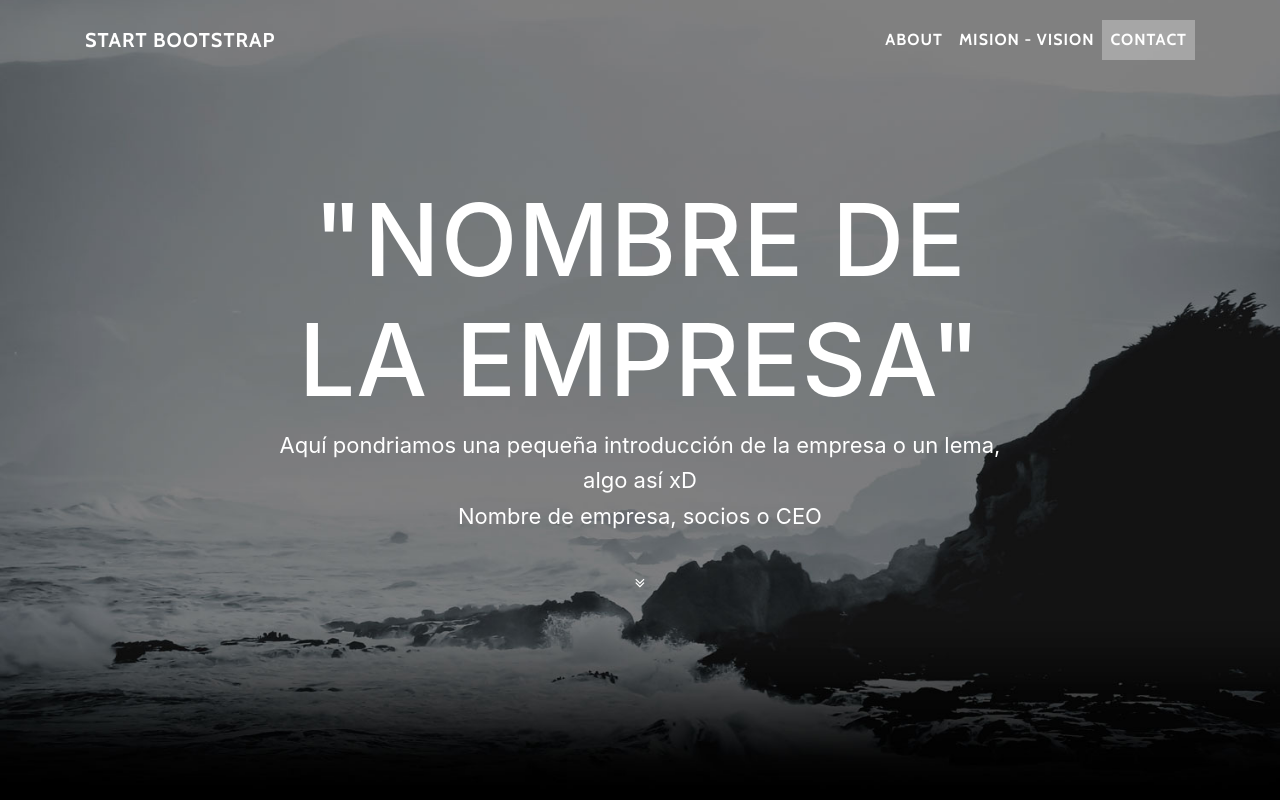
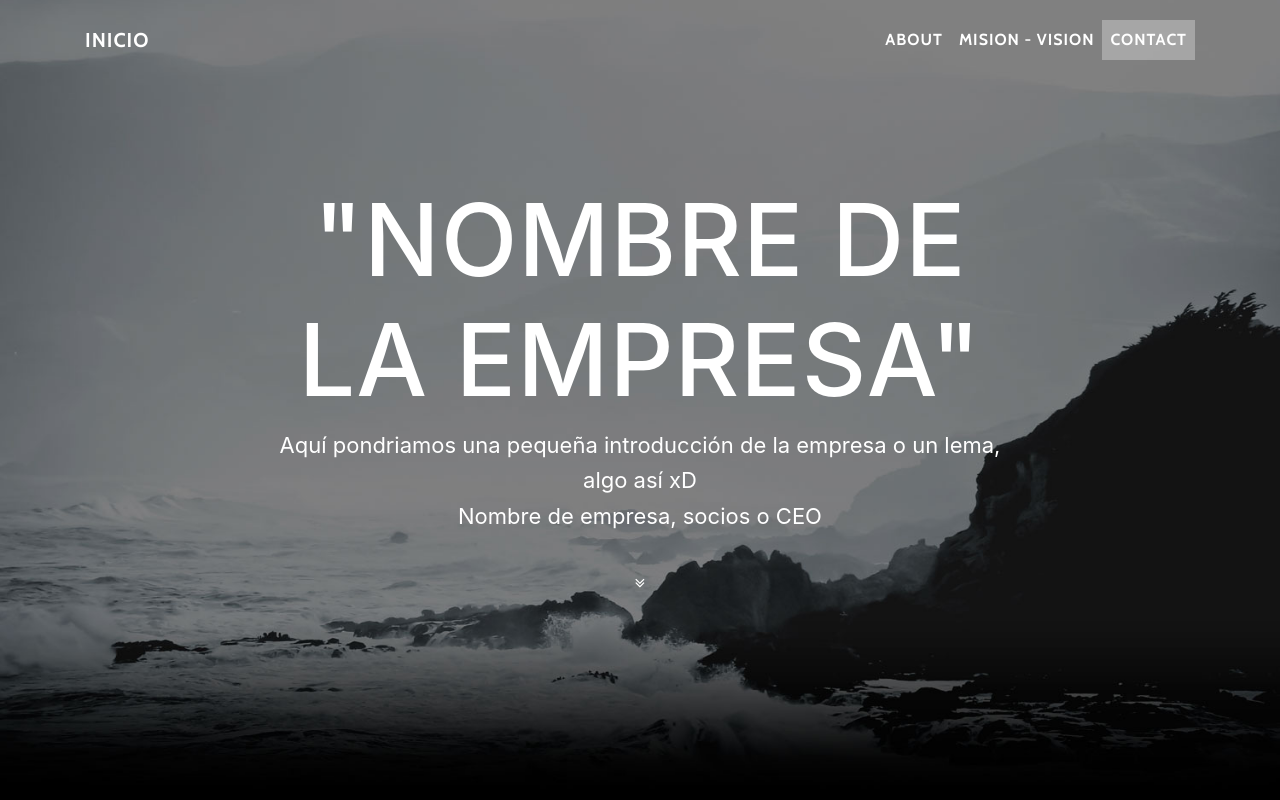
Before and after one commit to jairoandresg32/Page-Web-Example, a website with bundled scripts: page index.html in a window 1280 px wide. Shown: the top 800 px of the page. Built offline with nearby package versions, Linux system fonts and the light colour scheme.

Commit message:
Update index.html

```diff
--- a/index.html
+++ b/index.html
@@ -8,7 +8,7 @@
     <meta name="description" content="">
     <meta name="author" content="">
 
-    <title>Grayscale - Start Bootstrap Theme</title>
+    <title>Pagina Ejemplo proyecto</title>
 
     <!-- Bootstrap core CSS -->
     <link href="vendor/bootstrap/css/bootstrap.min.css" rel="stylesheet">
@@ -28,7 +28,7 @@
     <!-- Navigation -->
     <nav class="navbar navbar-expand-lg navbar-light fixed-top" id="mainNav">
       <div class="container">
-        <a class="navbar-brand js-scroll-trigger" href="#page-top">Start Bootstrap</a>
+        <a class="navbar-brand js-scroll-trigger" href="#page-top">Inicio</a>
         <button class="navbar-toggler navbar-toggler-right" type="button" data-toggle="collapse" data-target="#navbarResponsive" aria-controls="navbarResponsive" aria-expanded="false" aria-label="Toggle navigation">
           Menu
           <i class="fa fa-bars"></i>
```
